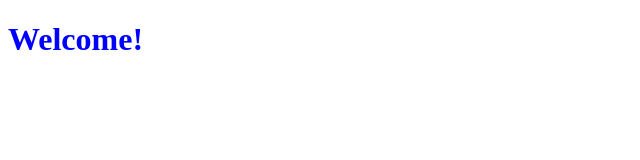
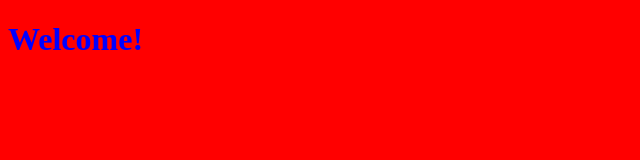
Before and after one commit to Valentin-Ascendia/portfoliovm, a plain HTML site: page index.html in a window 1280 px wide. Shown: the whole page, without its empty margins (0-640 px from the left). Drawn offline with Linux system fonts and the light colour scheme.

Commit message:
Very Good

```diff
--- a/css/estilos.css
+++ b/css/estilos.css
@@ -1 +1,2 @@
 h1 {color: blue;}
+body { background-color: red}
```
